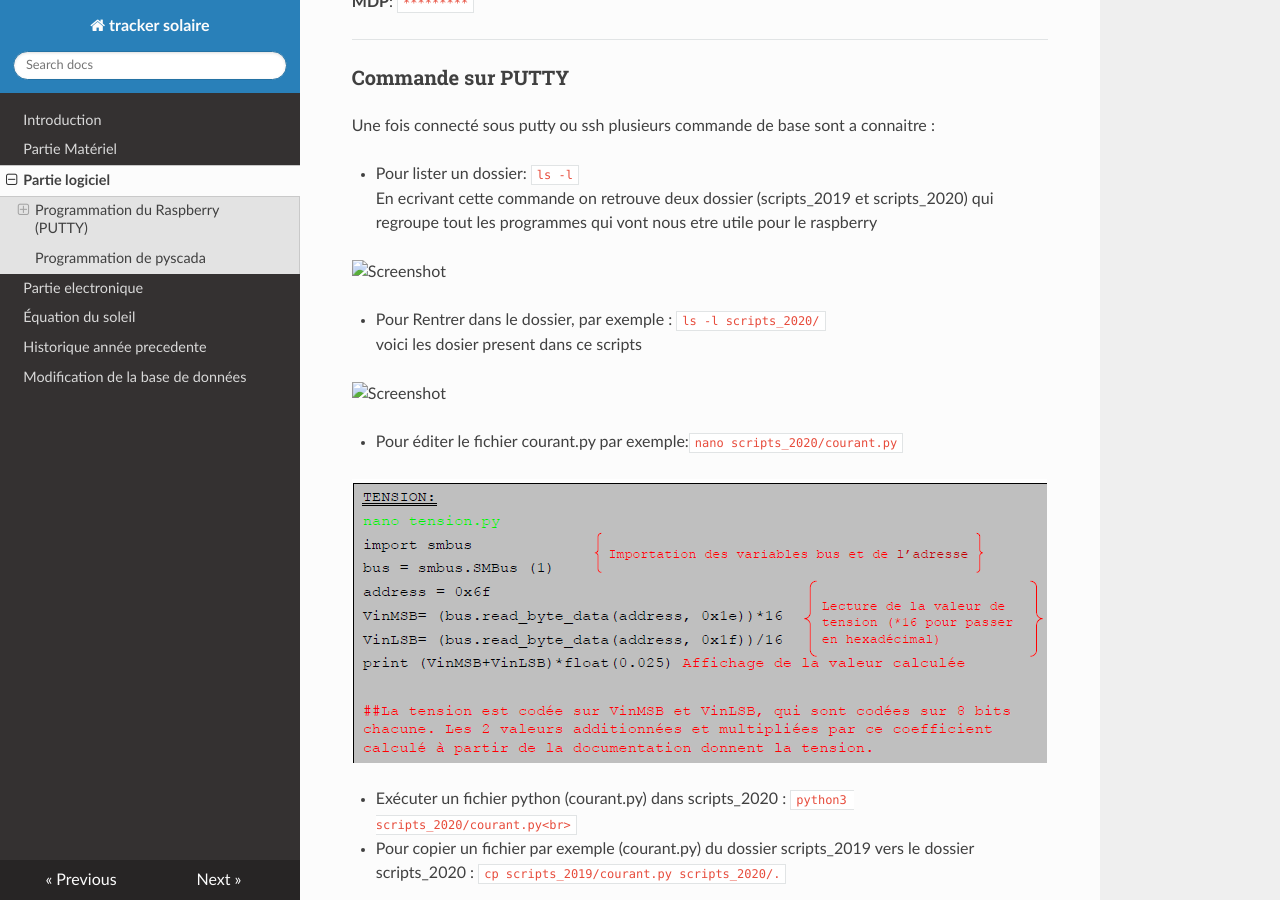
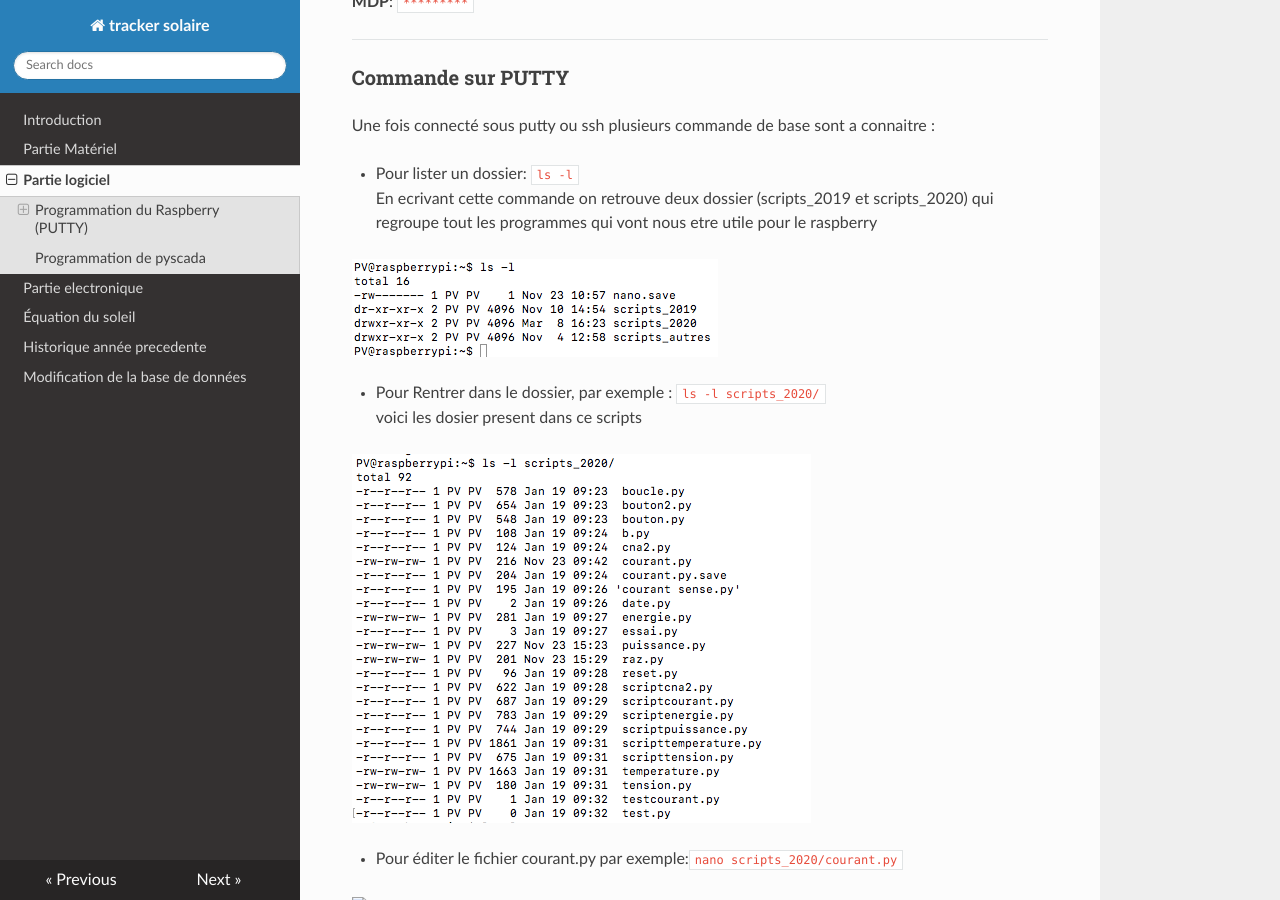
Before and after one commit to pt-tracker-gim/trackeurSolaire, an MkDocs documentation site: the page built from docs/Partie_logiciel.md, in a window 1280 px wide and 900 px high, scrolled down 1700 px. Built offline with MkDocs 1.6.1, drawn with Linux system fonts in a browser that asks for light colours; nearby versions of some CDN libraries; old or Windows-style settings are respelled for this version of MkDocs.

Commit message:
Update Partie_logiciel.md

```diff
--- a/docs/Partie_logiciel.md
+++ b/docs/Partie_logiciel.md
@@ -54,20 +54,20 @@ Une fois connecté sous putty ou ssh plusieurs commande de base sont a connaitre
 En ecrivant cette commande on retrouve deux dossier (scripts_2019 et scripts_2020) qui regroupe tout les programmes qui vont nous etre utile pour le raspberry
 <br>
 
-![Screenshot](pic/partie_logiciel/ouvrir.PNG)
+![Screenshot](pic/partie_logiciel/ouvrir.png)
 <br>
 
 * Pour Rentrer dans le dossier, par exemple : ``ls -l scripts_2020/`` <br>
  voici les dosier present dans ce scripts
 <br>
 
-![Screenshot](pic/partie_logiciel/lister.PNG)
+![Screenshot](pic/partie_logiciel/lister.png)
 <br>
 
 * Pour éditer le fichier courant.py par exemple:``nano scripts_2020/courant.py``
 <br>
 
-![Screenshot](pic/partie_logiciel/Script_tension.PNG)
+![Screenshot](pic/partie_logiciel/Script_tension.png)
 
 * Exécuter un fichier python (courant.py) dans scripts_2020 : ``python3 scripts_2020/courant.py<br>``
 
```
